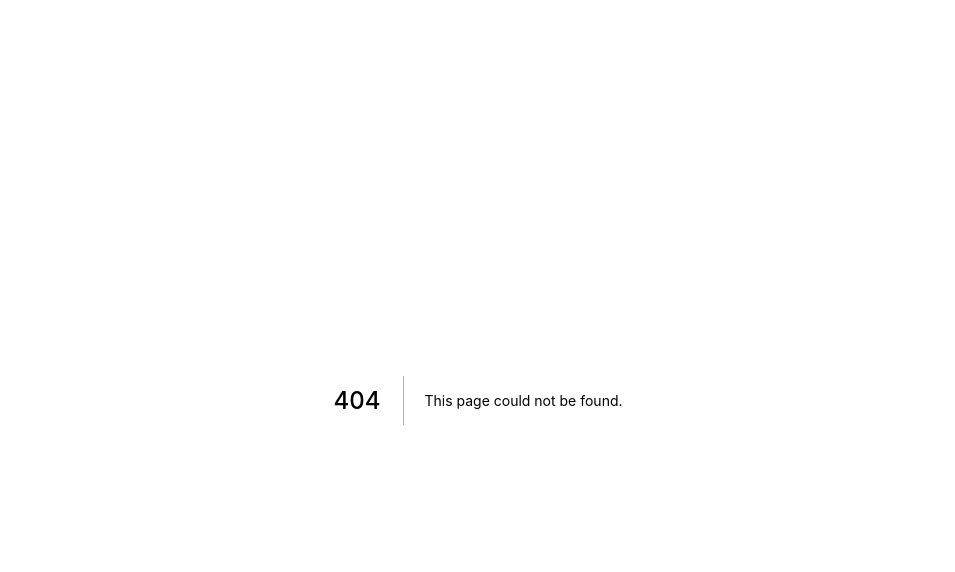
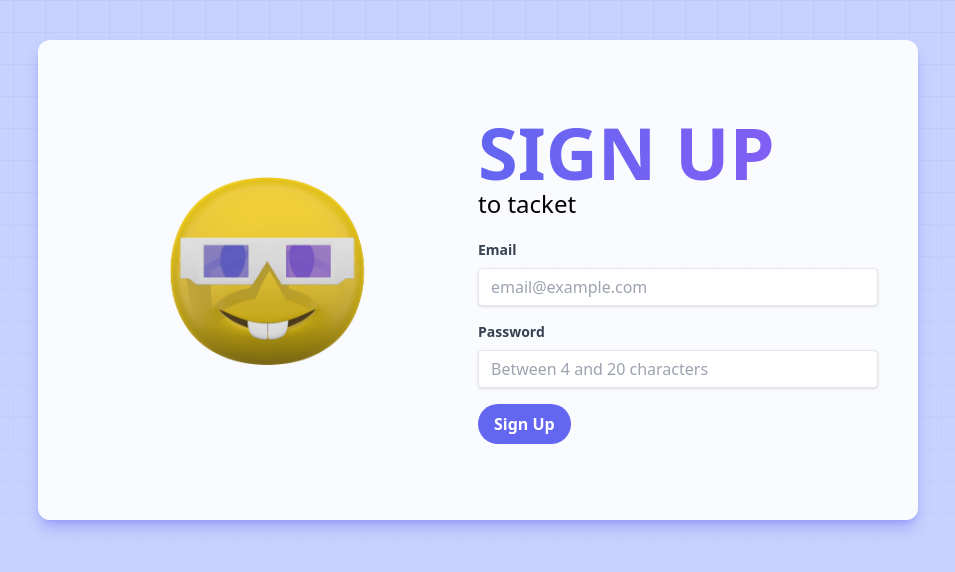
Before and after one commit to augustodelg/ticket-app-microservices, a Next.js app in the folder client/: page /auth/signup in a window 1280 px wide. Before the commit this address had no page. Shown: the top 572 px of the page, without its empty margins (162-1117 px from the left). Built offline with nearby package versions, Linux system fonts and the light colour scheme.

Commit message:
Pagina de Signup

```diff
--- /dev/null
+++ b/client/components/general/AppButton.js
@@ -0,0 +1,10 @@
+export default function AppButton(props) {
+  return (
+    <button
+      className="bg-indigo-500 hover:bg-indigo-700 disabled:bg-indigo-300 text-white font-bold py-2 px-4 rounded-full"
+      {...props}
+    >
+      {props.text}
+    </button>
+  );
+}
--- /dev/null
+++ b/client/components/general/AppErrorPopUp.js
@@ -0,0 +1,63 @@
+import { useEffect, useState } from "react";
+
+export default function AppErrorPopUp(props) {
+  const [showAlert, setShowAlert] = useState(true);
+
+  useEffect(() => {
+    setShowAlert(true);
+  }, [props.errors]);
+
+  return (
+    <>
+      {showAlert ? (
+        <div
+          id="error-pop-up"
+          className="flex p-5 mx-5 bg-red-200/70 backdrop-blur-sm rounded-lg dark:bg-red-200 absolute top-5  z-50"
+          role="alert"
+        >
+          <svg
+            aria-hidden="true"
+            className="flex-shrink-0 w-5 h-5 text-red-700 dark:text-red-800"
+            fill="currentColor"
+            viewBox="0 0 20 20"
+            xmlns="http://www.w3.org/2000/svg"
+          >
+            <path
+              fill-rule="evenodd"
+              d="M18 10a8 8 0 11-16 0 8 8 0 0116 0zm-7-4a1 1 0 11-2 0 1 1 0 012 0zM9 9a1 1 0 000 2v3a1 1 0 001 1h1a1 1 0 100-2v-3a1 1 0 00-1-1H9z"
+              clip-rule="evenodd"
+            ></path>
+          </svg>
+          <span className="sr-only">Info</span>
+          <ul className="list-disc ml-10">
+            {props.errors.map((err) => (
+              <li key={err.message}>{err.message}</li>
+            ))}
+          </ul>
+          <button
+            type="button"
+            className="ml-auto -mx-1.5 -my-1.5 bg-red-100 text-red-500 rounded-lg focus:ring-2 focus:ring-red-400 p-1.5 hover:bg-red-200 inline-flex h-8 w-8 dark:bg-red-200 dark:text-red-600 dark:hover:bg-red-300"
+            onClick={(e) => {
+              setShowAlert(false);
+            }}
+            aria-label="Close"
+          >
+            <span className="sr-only">Close</span>
+            <svg
+              className="w-5 h-5"
+              fill="currentColor"
+              viewBox="0 0 20 20"
+              xmlns="http://www.w3.org/2000/svg"
+            >
+              <path
+                fill-rule="evenodd"
+                d="M4.293 4.293a1 1 0 011.414 0L10 8.586l4.293-4.293a1 1 0 111.414 1.414L11.414 10l4.293 4.293a1 1 0 01-1.414 1.414L10 11.414l-4.293 4.293a1 1 0 01-1.414-1.414L8.586 10 4.293 5.707a1 1 0 010-1.414z"
+                clip-rule="evenodd"
+              ></path>
+            </svg>
+          </button>
+        </div>
+      ) : null}
+    </>
+  );
+}
--- /dev/null
+++ b/client/components/general/AppInput.js
@@ -0,0 +1,18 @@
+export default function AppInput(props) {
+  return (
+    <div className="mb-4">
+      <label
+        className="block text-gray-700 text-sm font-bold mb-2"
+        for={props.label}
+      >
+        {props.label}
+      </label>
+      <input
+        value={props.value}
+        className="shadow appearance-none border rounded w-full py-2 px-3 text-gray-700 leading-tight focus:outline-none focus:shadow-outline focus:border-indigo-400"
+        id={props.label}
+        {...props}
+      />
+    </div>
+  );
+}
--- /dev/null
+++ b/client/hooks/useInput.js
@@ -0,0 +1,11 @@
+import AppInput from "../components/general/AppInput";
+import { useState} from "react";
+
+
+export default function useInput(opts) {
+  const [value, setValue] = useState("");
+  const input = (
+    <AppInput value={value} onChange={(e) => setValue(e.target.value)} {...opts}/>
+  );
+  return [value, input];
+}
--- /dev/null
+++ b/client/hooks/useRequest.js
@@ -0,0 +1,22 @@
+import axios from "axios";
+import { useState } from "react";
+import AppErrorPopUp from "../components/general/AppErrorPopUp";
+
+export default function useRequest({ url, method, body, onSuccess }) {
+  const [errors, setErrors] = useState(null);
+
+  const doRequest = async () => {
+    try {
+      const response = await axios[method](url, body);
+
+      onSuccess && onSuccess();
+
+      return response.data;
+    } catch (error) {
+      setErrors(<AppErrorPopUp errors={error.response.data.errors} />);
+      throw error;
+    }
+  };
+
+  return [doRequest, errors];
+}
--- /dev/null
+++ b/client/pages/auth/signup.js
@@ -0,0 +1,69 @@
+import AppButton from "../../components/general/AppButton";
+import useInput from "../../hooks/useInput";
+import useRequest from "../../hooks/useRequest";
+import Router from "next/router";
+import Image from "next/image";
+import Head from "next/head";
+
+const image = require("../../public/images/emoji.png");
+
+export default function Signup() {
+  const [email, emailInput] = useInput({
+    label: "Email",
+    placeholder: "email@example.com",
+    type: "email",
+  });
+  const [password, passwordInput] = useInput({
+    label: "Password",
+    placeholder: "Between 4 and 20 characters",
+    type: "password",
+  });
+
+  const [doRequest, errors] = useRequest({
+    url: "/api/users/signup",
+    method: "post",
+    body: {
+      email,
+      password,
+    },
+    onSuccess: () => Router.push("/"),
+  });
+
+  const onSubmit = async (event) => {
+    event.preventDefault();
+    await doRequest();
+  };
+
+  return (
+    <div className="flex h-screen md:justify-center bg-indigo-200">
+      <div class="absolute  inset-0 bg-[url(/images/grid.svg)] bg-center [mask-image:linear-gradient(180deg,white,rgba(255,255,255,0))]" />
+      <div className="md:grid md:grid-cols-2 p-10 h-auto md:h-3/5 w-screen md:w-auto md:m-10 bg-white/90 rounded-xl shadow-lg shadow-indigo-500/40 my-auto z-40 ">
+        <div className="mb-10 md:my-auto">
+          <div>
+            <Image
+              src={image}
+              width="400"
+              height="250"
+              placeholder="blur"
+              layout="fixed"
+            />
+          </div>
+        </div>
+        <div className="mb-10 md:my-auto">
+          <div className="mb-10 md:my-auto">
+            <h1 className="text-left text-7xl font-extrabold bg-clip-text text-transparent bg-gradient-to-r from-indigo-500 to-violet-500 ">
+              SIGN UP
+            </h1>
+            <h1 className="mb-5 text-left  text-2xl  font-light ">to tacket</h1>
+          </div>
+          <form className="my-auto mx-auto" onSubmit={onSubmit}>
+            {emailInput}
+            {passwordInput}
+            <AppButton text="Sign Up" />
+          </form>
+        </div>
+      </div>
+      {errors}
+    </div>
+  );
+}
```
Also changed, not shown: client/public/images/grid.svg (added).
